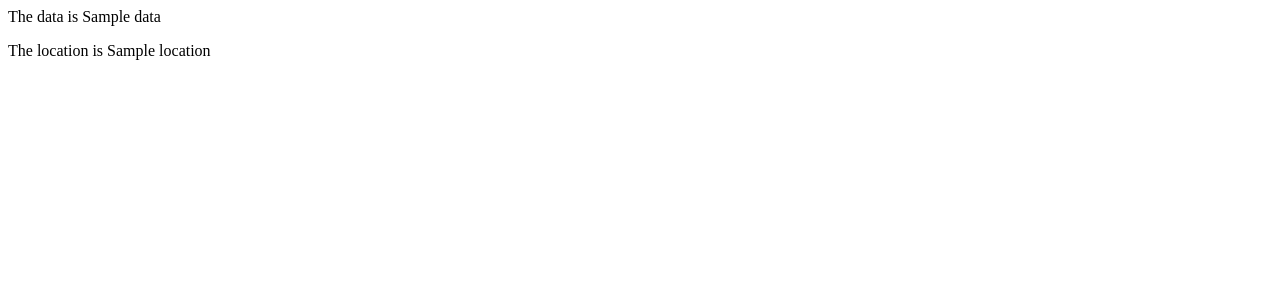
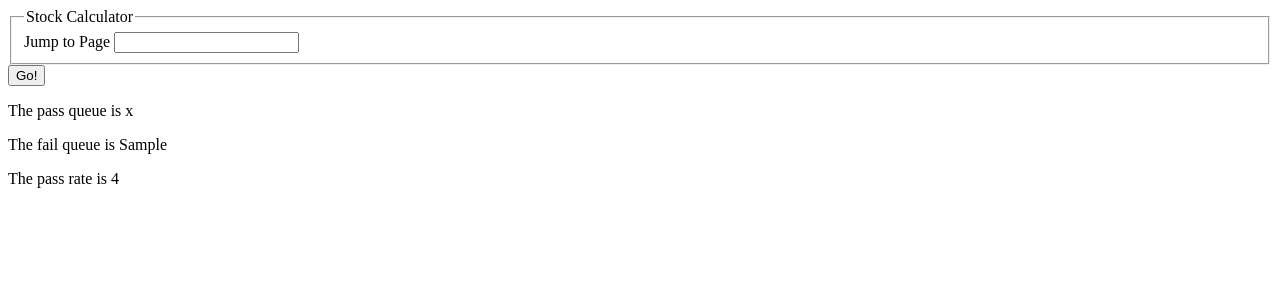
Before and after one commit to eugenechang2002/BetterDriverless, a Flask app: template resultBoard/templates/result_board.html in a window 1280 px wide. Shown: the top 300 px of the page. Run offline with Flask 2, Linux system fonts and the light colour scheme; the template is opened without the code that fills it: values that come from a table or form of the project are taken from there, most other values are stand-ins (such as "Sample title", 1, 10 or a date in 2020).

Commit message:
update result board and details

```diff
--- /dev/null
+++ b/resultBoard/0.json
@@ -0,0 +1,6 @@
+{
+    "success": "true",
+    "weather": "sunny",
+    "daytime": "10:30",
+    "carType": "Linkon"
+}
--- a/resultBoard/forms.py
+++ b/resultBoard/forms.py
@@ -25,25 +25,10 @@ class JsonForm(FlaskForm):
     submit = SubmitField('Calculate')
 
 class ResultBoardForm(FlaskForm):
-    symbol = StringField('Stock Symbol',
-                            validators=[DataRequired()])
-    allotment = IntegerField('Allotment', validators=[DataRequired()])
-    final_share_price = IntegerField('Final Share Price', validators=[DataRequired()])
-    sell_commission = IntegerField('Sell Commission', validators=[DataRequired()])
-    initial_share_price = IntegerField('Initial Share Price', validators=[DataRequired()])
-    buy_commission = IntegerField('Buy Commission', validators=[DataRequired()])
-    tax = FloatField('Tax', validators=[DataRequired()])
-    submit = SubmitField('Calculate')
+    detail_page = IntegerField('Jump to Page', validators=[DataRequired()])
+    submit = SubmitField('Go!')
 
 class ResultDetailForm(FlaskForm):
-    symbol = StringField('Stock Symbol',
-                            validators=[DataRequired()])
-    allotment = IntegerField('Allotment', validators=[DataRequired()])
-    final_share_price = IntegerField('Final Share Price', validators=[DataRequired()])
-    sell_commission = IntegerField('Sell Commission', validators=[DataRequired()])
-    initial_share_price = IntegerField('Initial Share Price', validators=[DataRequired()])
-    buy_commission = IntegerField('Buy Commission', validators=[DataRequired()])
-    tax = FloatField('Tax', validators=[DataRequired()])
     submit = SubmitField('Calculate')
 
 class realTimeInfoForm(FlaskForm):
--- a/resultBoard/main.py
+++ b/resultBoard/main.py
@@ -1,11 +1,12 @@
 from flask import Flask, render_template, flash,url_for
-from forms import CalculateForm, realTimeInfoForm, invsForm, JsonForm
+from forms import CalculateForm, realTimeInfoForm, invsForm, ResultBoardForm
 from alpha_vantage.timeseries import TimeSeries
 import datetime
 import yfinance as yf
 import requests
 from datetime import date, timedelta
 import os
+from os import path
 import json as JSON
 import matplotlib
 import matplotlib.pyplot as plt
@@ -44,26 +45,39 @@ def calculator():
     return render_template('calculator.html', title='Calculator', form=form, proceeds=proceeds, cost=cost,
                            net_profit=net_profit, return_on_inv=return_on_inv, break_piece=break_piece)
 
-@app.route('/result_board')
-def result_board(some_place):
-    form = JsonForm()
+@app.route('/result_board', methods=['GET', 'POST'])
+def result_board():
+    form = ResultBoardForm()
+    pass_queue = []
+    fail_queue = []
+    detail_page = -1
+    for n in range(100):
+        fname = str(n) + ".json"
+        if path.exists(fname):
+            f = open(fname,)
+            data = JSON.load(f)
+            if data.get("success") == "true":
+                pass_queue.append(fname)
+            else:
+                fail_queue.append(fname)
+        else:
+            break
+    pass_rate = len(pass_queue)/(len(pass_queue) + len(fail_queue))
 
-    f = open('sample.json',)
-    data = JSON.load(f)
-    location = some_place
-    print(data)
-    return render_template('json.html', title='JSONoutput', form=form, data = data, location = location)
+    return render_template('result_board.html', title='result_board', form=form, pass_rate = pass_rate, pass_queue = pass_queue, fail_queue = fail_queue, detail_page = detail_page)
 
 
 @app.route('/result_detail/<fileName>')
 def result_detail(fileName):
-    form = JsonForm()
+    form = ResultBoardForm()
     fname = fileName+".json"
     f = open(fname,)
     data = JSON.load(f)#TODO:need to know detailed col name
-    location = fileName
-    print(data)
-    return render_template('result_detail.html', title='result', form=form, data = data, location = location)
+    weather = data.get("weather")
+    daytime = data.get("daytime")
+    carType = data.get("carType")
+
+    return render_template('result_detail.html', title='result', form=form, weather = weather, daytime = daytime, carType = carType)
 
 
 @app.route("/realTimeInfo", methods=['GET', 'POST'])
--- a/resultBoard/templates/result_board.html
+++ b/resultBoard/templates/result_board.html
@@ -2,8 +2,28 @@
     <div class="content-section">
         <form method="POST" action="">
             {{ form.hidden_tag() }}
-            <p>The data is  {{ data }}</p>
-            <p>The location is  {{ location }}</p>
+            <fieldset class="form-group">
+                <legend class="border-bottom mb-4">Stock Calculator</legend>
+                <div class="form-group">
+                    {{ form.detail_page.label(class="form-control-label") }}
+                    {% if form.detail_page.errors %}
+                        {{ form.detail_page(class="form-control form-control-lg is-invalid") }}
+                        <div class="invalid-feedback">
+                            {% for error in form.detail_page.errors %}
+                                <span>{{ error }}</span>
+                            {% endfor %}
+                        </div>
+                    {% else %}
+                        {{ form.detail_page(class="form-control form-control-lg") }}
+                    {% endif %}
+                </div>
+            </fieldset>
+            <div class="form-group">
+                {{ form.submit(class="btn btn-outline-info") }}
+            </div>
+            <p>The pass queue is  {{ pass_queue }}</p>
+            <p>The fail queue is  {{ fail_queue }}</p>
+            <p>The pass rate is  {{ pass_rate }}</p>
         </form>
     </div>
 {% endblock content %}
```
Also changed, not shown: resultBoard/templates/result_detail.html (added, +13 -0 lines).
